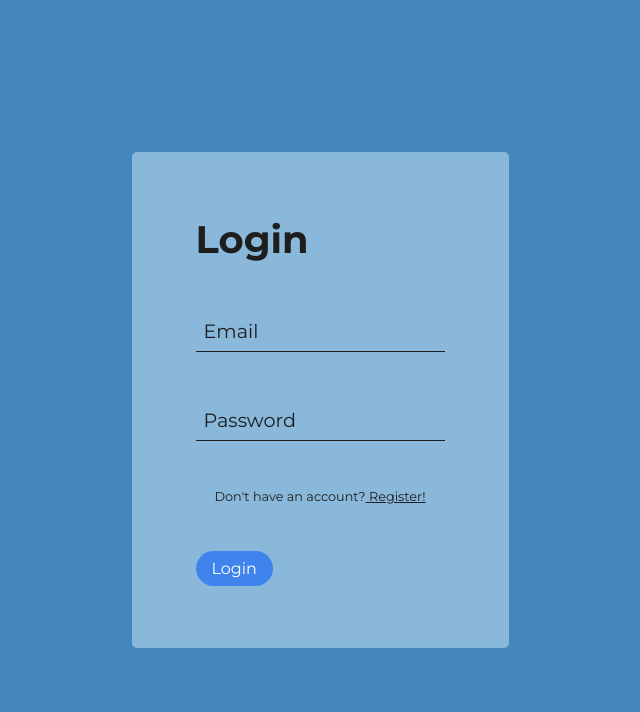
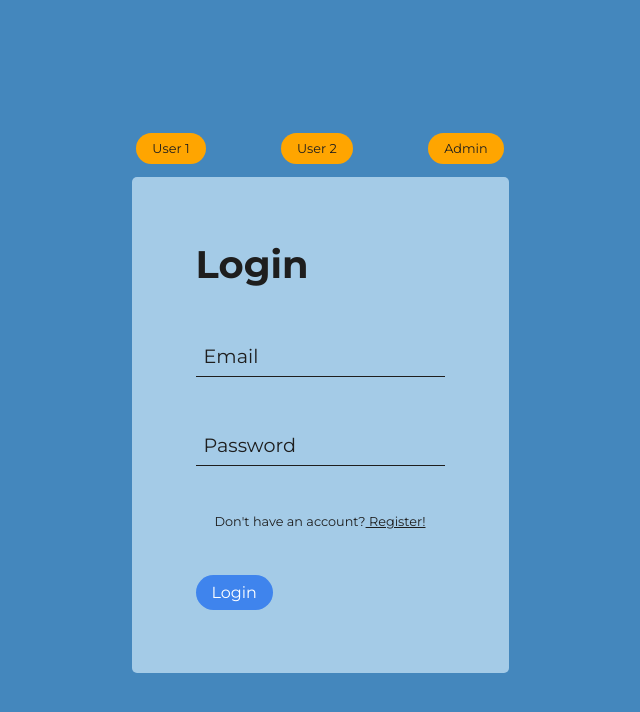
Before and after one commit to aljaz-ferenc/notes, a React (Vite) app in the folder frontend/: page /login in a window 1280 px wide. Shown: the top 712 px of the page, without its empty margins (320-960 px from the left). Built offline with nearby package versions, Linux system fonts and the light colour scheme; no server answers.

Commit message:
add test users

```diff
--- a/frontend/src/components/login/LoginForm.jsx
+++ b/frontend/src/components/login/LoginForm.jsx
@@ -13,6 +13,7 @@ export default function LoginForm({ setState }) {
     register,
     handleSubmit,
     formState: { errors },
+    setValue,
   } = useForm();
   const navigate = useNavigate();
 
@@ -30,8 +31,50 @@ export default function LoginForm({ setState }) {
     }
   }
 
+  function setTestUserValues(user) {
+    switch (user) {
+      case "user1":
+        setValue("email", "user1@email.com");
+        setValue("password", "user123");
+        break;
+      case "user2":
+        setValue("email", "user2@email.com");
+        setValue("password", "user123");
+        break;
+      case "admin":
+        setValue("email", "admin@email.com");
+        setValue("password", "admin123");
+        break;
+    }
+  }
+
   return (
     <div className="login-form-container">
+      <div className="test-users">
+        <div>
+          <Button
+            backgroundColorHover="orange"
+            backgroundColor="orange"
+            onClick={() => setTestUserValues("user1")}
+          >
+            User 1
+          </Button>
+          <Button
+            backgroundColorHover="orange"
+            backgroundColor="orange"
+            onClick={() => setTestUserValues("user2")}
+          >
+            User 2
+          </Button>
+          <Button
+            backgroundColorHover="orange"
+            backgroundColor="orange"
+            onClick={() => setTestUserValues("admin")}
+          >
+            Admin
+          </Button>
+        </div>
+      </div>
       <form className="login-form" onSubmit={handleSubmit(submitForm)}>
         <h1>Login</h1>
         <div className="input-group">
--- a/frontend/src/components/login/LoginForm.scss
+++ b/frontend/src/components/login/LoginForm.scss
@@ -1,7 +1,27 @@
 @import "../../sass/mixins.scss";
 
 .login-form-container {
+  .test-users {
+    & > div {
+      display: flex;
+      justify-content: space-between;
+      margin-bottom: 0.5rem;
+      padding: 0.3rem;
+      button {
+        font-size: 0.8rem;
+        width: max-content;
+        color: $--color-text !important;
+      }
+    }
+  }
   .login-form {
     @include form;
   }
 }
+
+@media (max-width: 425px) {
+  .login-form {
+    padding: 1rem !important;
+    gap: 2rem !important;
+  }
+}
--- a/frontend/src/components/login/RegisterForm.scss
+++ b/frontend/src/components/login/RegisterForm.scss
@@ -5,3 +5,10 @@
     @include form;
   }
 }
+
+@media (max-width: 425px) {
+  .register-form {
+    padding: 1rem !important;
+    gap: 2rem !important;
+  }
+}
--- a/frontend/src/sass/mixins.scss
+++ b/frontend/src/sass/mixins.scss
@@ -8,7 +8,7 @@
   border-radius: 5px;
   font-size: 1.2rem;
   color: $--color-text !important;
-  background-color: rgba($color: rgb(206, 233, 250), $alpha: 0.5);
+  background-color: rgba($color: rgb(206, 233, 250), $alpha: 0.7);
   color: white;
   backdrop-filter: blur(5px);
   .input-group {
```
